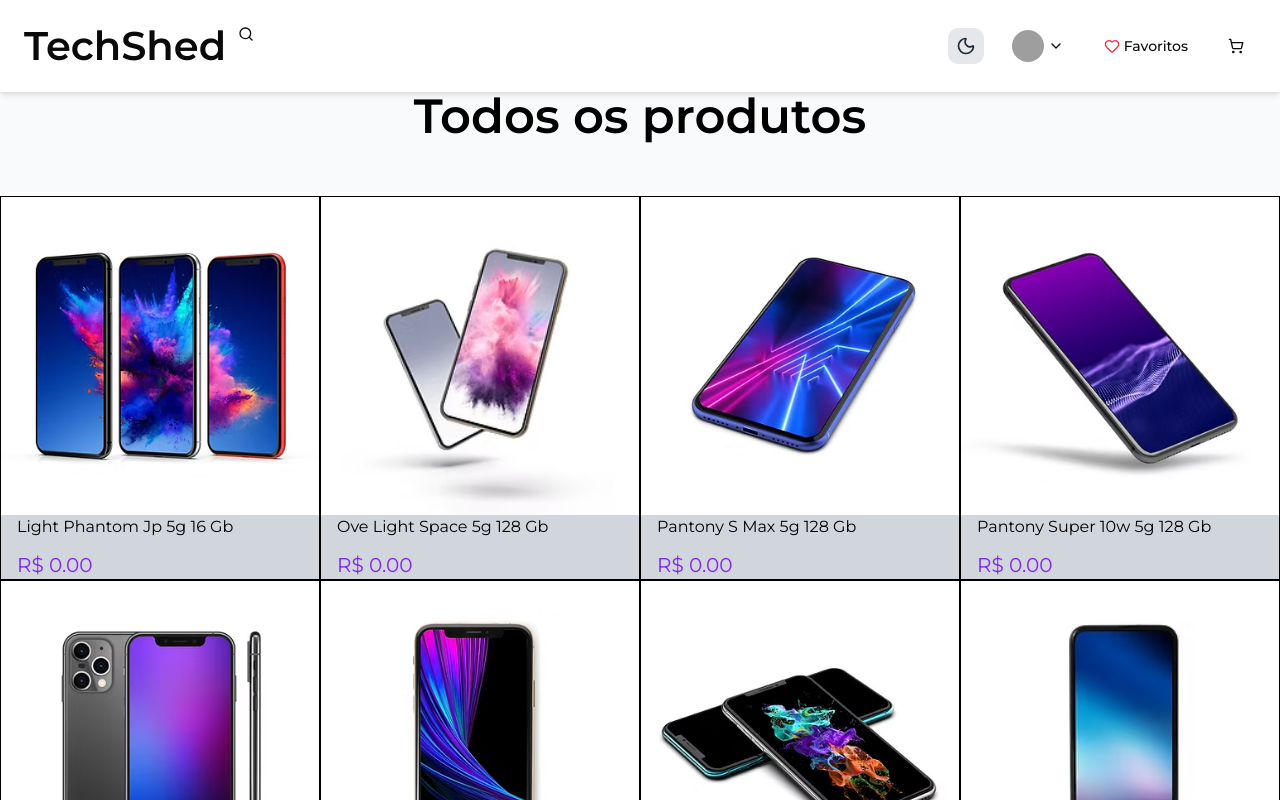
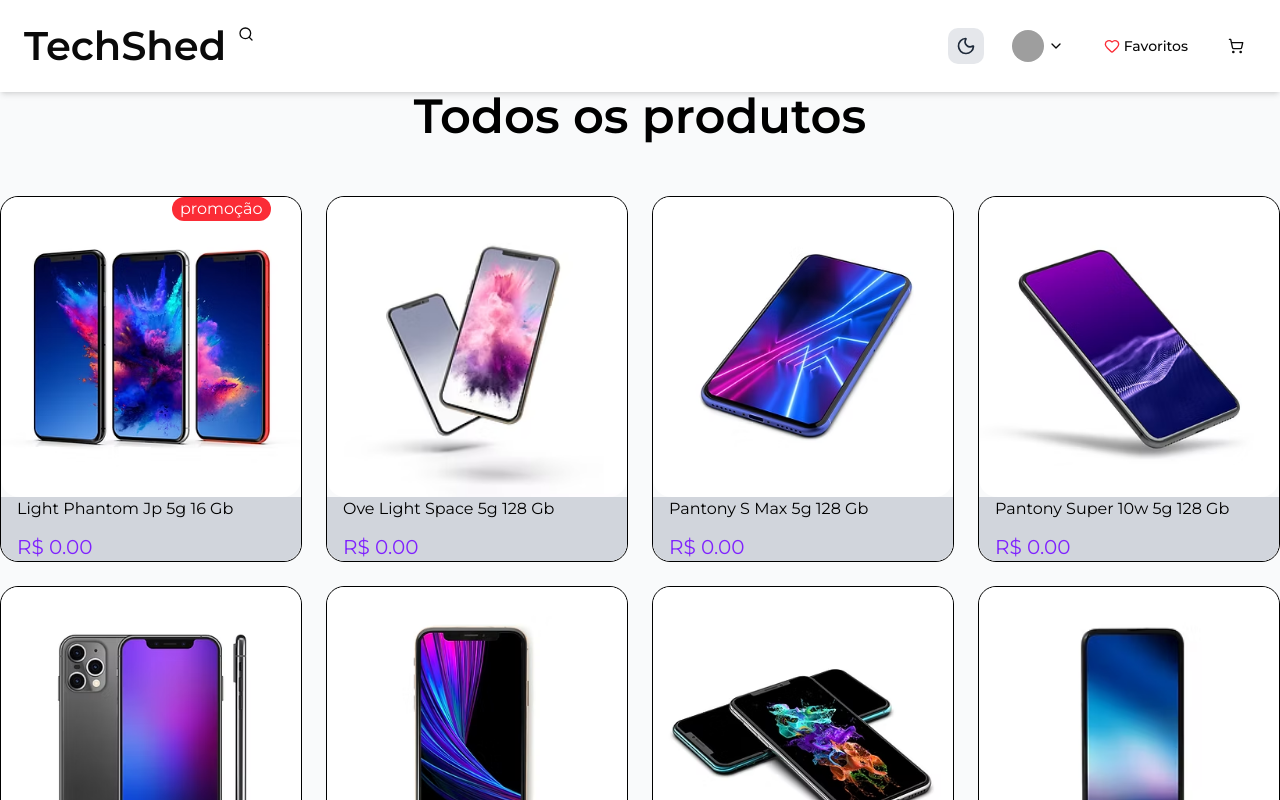
Before and after one commit to kleber-goncalves/techshed, a Next.js app: page /loja in a window 1280 px wide. Shown: the top 800 px of the page. Built offline with nearby package versions, Linux system fonts and the light colour scheme; grey boxes are pictures that could not be loaded.

Commit message:
testando o componente de promoçoes

```diff
--- a/src/app/loja/page.js
+++ b/src/app/loja/page.js
@@ -7,7 +7,7 @@ export default function Loja() {
     return (
         <section className="flex flex-col items-center gap-14">
             <h1 className="text-5xl text-black font-semibold">Todos os produtos</h1>
-            <section className="grid grid-cols-4">
+            <section className="grid grid-cols-4 gap-6">
                 {todosProdutos.map((produto) => (
                     <ProductCard key={produto.id} produto={produto} />
                 ))}
--- a/src/components/components-loja/ProductCard.jsx
+++ b/src/components/components-loja/ProductCard.jsx
@@ -6,16 +6,20 @@ export default function ProductCard({ produto }) {
 
     return (
         <Link href={`/src/components/components-loja/ProductCard.jsx`}>
-            <section className="border border-black flex flex-col w-full h-full  bg-red-200">
+            <section className="border border-black  rounded-2xl flex flex-col w-full h-full  hover:shadow-[0_0_40px_0px_rgba(0,0,0,0.5)] transition ease-in-out duration-400">
+                <p className="text-base absolute left-43 text-white bg-red-500 w-fit px-2 rounded-2xl">
+                    {produto.promocao}
+                </p>
                 <div className="">
                     <Image
                         src={produto.img}
                         alt={produto.alt}
                         width={320}
                         height={320}
+                        className="rounded-2xl"
                     />
                 </div>
-                <div className="flex flex-col max-w-xs h-full px-4 items-start bg-gray-300 gap-3">
+                <div className="flex flex-col max-w-xs h-full px-4 items-start bg-gray-300 gap-3 rounded-b-2xl">
                     <p className="text-base text-black ">{produto.name}</p>
                     <p className="text-xl text-violet-600">
                         R$ {(produto.priceCents / 100).toFixed(2)}
--- a/src/data/produtos.js
+++ b/src/data/produtos.js
@@ -11,6 +11,7 @@ export const produtos = {
             stock: 0,
             category: "celulare",
             features: [],
+            promocao: "promoção",
         },
         {
             id: "ove-light-space-5g-128-gb",
```
